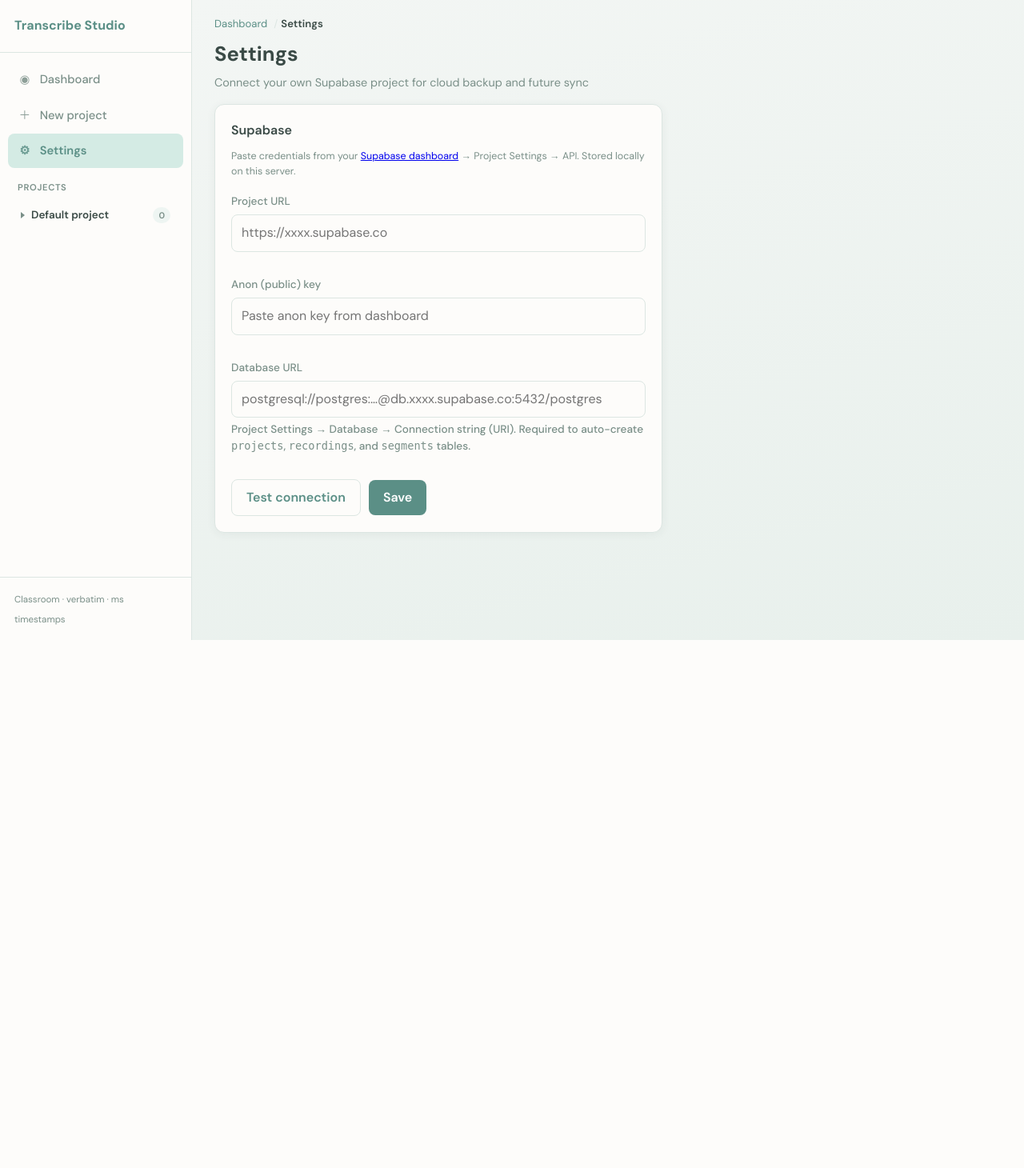
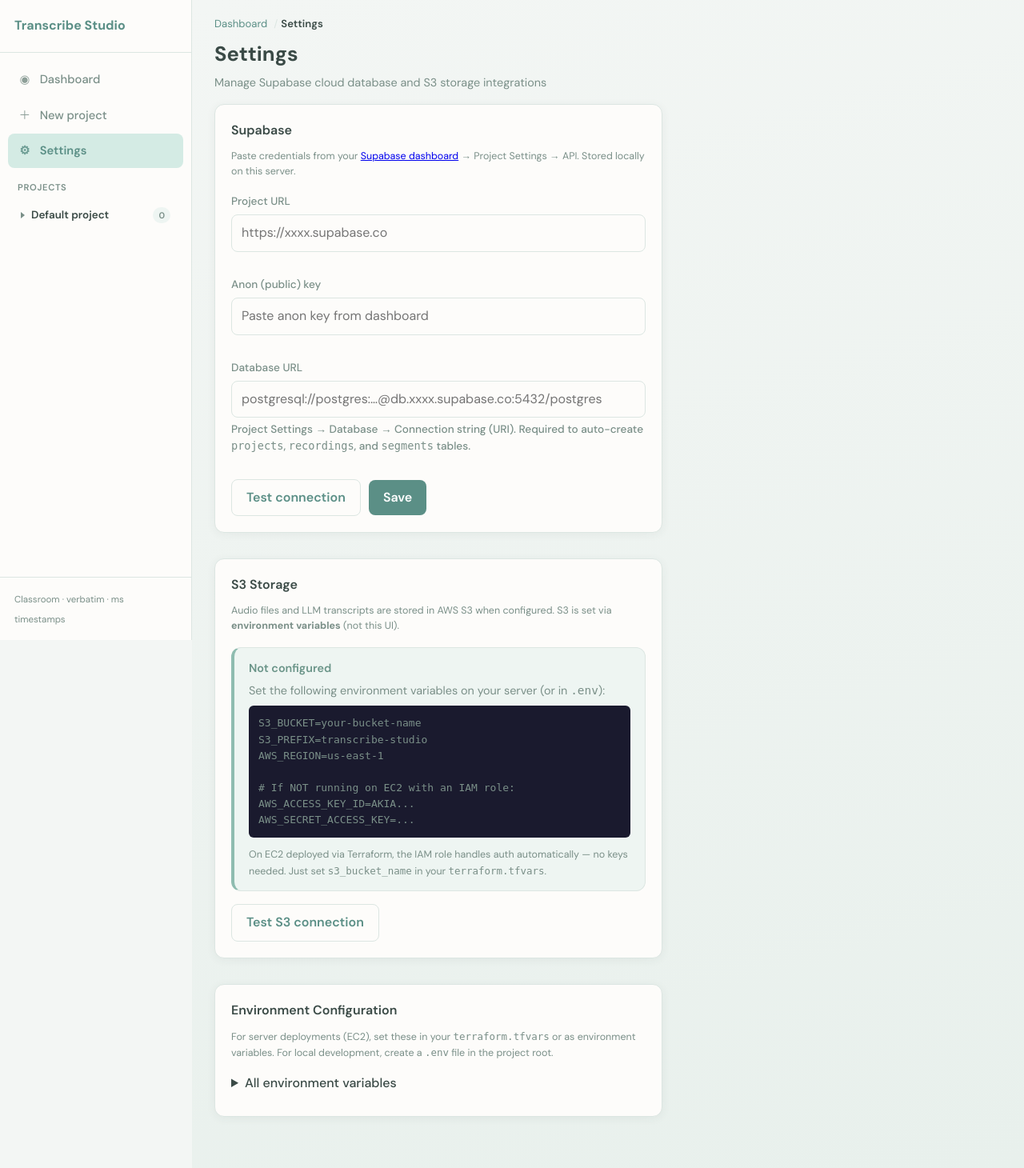
Before and after one commit to Mishkat-Quantum-Labs/transcribe-studio, a FastAPI app: page /settings in a window 1280 px wide. Shown: the whole page at 80% size. Before the commit the page ends 800 px from the top, so only its background shows below. Run offline with FastAPI, Linux system fonts and the light colour scheme; data comes from the database, SQL or seed files in the repository; data that the repository does not hold is empty; some libraries are stand-ins or nearby versions.

Commit message:
feat: add S3 storage integration and Supabase env var loading
- Add app/services/s3.py for AWS S3 audio/transcript storage
- Load Supabase settings from env vars on startup (for EC2 deploys)
- Add .env file support with built-in dotenv loader (no extra dependency)
- Update Settings UI to show S3 status and env var documentation
- Add S3 upload/download/delete to recording lifecycle
- Add presigned URL fallback for audio streaming from S3
- Terraform: add S3 bucket, IAM role, and instance profile
- Terraform: pass Supabase + S3 env vars to EC2 user_data
- Add boto3 to project dependencies
- Add .env.example with placeholder values
- Add /api/settings/s3 and /api/settings/status endpoints

```diff
--- a/app/cli.py
+++ b/app/cli.py
@@ -7,6 +7,34 @@ import app._bootstrap  # noqa: F401 — Windows console fix (must be first)
 import argparse
 import os
 import sys
+from pathlib import Path
+
+
+def _load_dotenv() -> None:
+    """Load .env file from project root or cwd if present (no dependency needed)."""
+    # Check common locations for .env
+    candidates = [
+        Path.cwd() / ".env",
+        Path(__file__).resolve().parent.parent / ".env",
+    ]
+    for env_file in candidates:
+        if env_file.is_file():
+            with env_file.open() as f:
+                for line in f:
+                    line = line.strip()
+                    if not line or line.startswith("#") or "=" not in line:
+                        continue
+                    key, _, value = line.partition("=")
+                    key = key.strip()
+                    value = value.strip().strip("'\"")
+                    # Don't override existing env vars
+                    if key and key not in os.environ:
+                        os.environ[key] = value
+            break
+
+
+# Load .env before anything else reads environment variables
+_load_dotenv()
 
 HELP_EPILOG = """
 examples:
--- a/app/main.py
+++ b/app/main.py
@@ -1,3 +1,4 @@
+import os
 import shutil
 import uuid
 from pathlib import Path
@@ -5,7 +6,7 @@ from typing import Any
 
 import uvicorn
 from fastapi import FastAPI, File, Form, HTTPException, Request, UploadFile
-from fastapi.responses import FileResponse, Response
+from fastapi.responses import FileResponse, RedirectResponse, Response
 from fastapi.staticfiles import StaticFiles
 from pydantic import BaseModel, Field
 
@@ -26,6 +27,7 @@ from app.services.settings import (
 )
 from app.services.secrets import redact_secrets
 from app.services.supabase_schema import setup_supabase
+from app.services import s3 as s3_service
 from app.paths import STATIC_DIR
 from app.web.deps import get_recording_or_404, recording_segments
 from app.web.routes import register_page_routes
@@ -85,7 +87,30 @@ def startup() -> None:
     migrate_add_recording_llm_fields()
     migrate_add_projects()
     migrate_app_settings()
+    _load_env_settings()
     _ensure_supabase_on_startup()
+
+
+def _load_env_settings() -> None:
+    """Seed Supabase settings from environment variables (useful on EC2)."""
+    env_url = os.environ.get("SUPABASE_URL", "").strip()
+    env_anon = os.environ.get("SUPABASE_ANON_KEY", "").strip()
+    env_db = os.environ.get("SUPABASE_DB_URL", "").strip()
+    if not env_url or not env_anon:
+        return
+    conn = get_conn()
+    existing = get_supabase_settings(conn)
+    # Only seed if not already configured via the UI
+    if existing.get("supabase_url"):
+        conn.close()
+        return
+    try:
+        save_supabase_settings(conn, url=env_url, anon_key=env_anon, db_url=env_db)
+        print(f"Supabase: loaded settings from environment variables")
+    except ValueError as exc:
+        print(f"Supabase env config error: {exc}")
+    finally:
+        conn.close()
 
 
 class SupabaseSettingsIn(BaseModel):
@@ -199,6 +224,12 @@ async def upload_recording(
     with dest.open("wb") as out:
         shutil.copyfileobj(file.file, out)
 
+    # Upload to S3 if configured (keep local copy as cache)
+    if s3_service.is_s3_configured():
+        s3_result = s3_service.upload_file(dest, "audio", stored)
+        if not s3_result.get("ok"):
+            print(f"S3 upload warning: {s3_result.get('message')}")
+
     conn = get_conn()
     if project_id is None:
         default = conn.execute(
@@ -279,10 +310,24 @@ def stream_audio(recording_id: int):
     conn.close()
     if not rec:
         raise HTTPException(404, "Recording not found")
+
     path = AUDIO_DIR / rec["filename"]
-    if not path.exists():
-        raise HTTPException(404, "Audio file missing")
-    return FileResponse(path)
+
+    # If local file exists, serve it directly
+    if path.exists():
+        return FileResponse(path)
+
+    # Try S3: generate presigned URL and redirect
+    if s3_service.is_s3_configured():
+        result = s3_service.generate_presigned_url("audio", rec["filename"])
+        if result.get("ok"):
+            return RedirectResponse(result["url"], status_code=302)
+        # Try downloading from S3 to local cache
+        dl = s3_service.download_file("audio", rec["filename"], path)
+        if dl.get("ok"):
+            return FileResponse(path)
+
+    raise HTTPException(404, "Audio file missing")
 
 
 @app.post("/api/recordings/{recording_id}/segments/overlap")
@@ -556,9 +601,13 @@ def delete_recording(recording_id: int):
     conn.execute("DELETE FROM recordings WHERE id = ?", (recording_id,))
     conn.commit()
     conn.close()
+    # Delete local file
     path = AUDIO_DIR / rec["filename"]
     if path.exists():
         path.unlink()
+    # Delete from S3
+    if s3_service.is_s3_configured():
+        s3_service.delete_file("audio", rec["filename"])
     return {"ok": True}
 
 
@@ -768,6 +817,12 @@ async def upload_llm_transcript(
     stored_path = LLM_TRANSCRIPT_DIR / stored_filename
     stored_path.write_text(text_content, encoding="utf-8")
 
+    # Upload to S3 if configured
+    if s3_service.is_s3_configured():
+        s3_result = s3_service.upload_file(stored_path, "llm_transcripts", stored_filename)
+        if not s3_result.get("ok"):
+            print(f"S3 transcript upload warning: {s3_result.get('message')}")
+
     conn = get_conn()
     try:
         return _ingest_llm_transcript(
@@ -781,6 +836,8 @@ async def upload_llm_transcript(
         )
     except HTTPException:
         stored_path.unlink(missing_ok=True)
+        if s3_service.is_s3_configured():
+            s3_service.delete_file("llm_transcripts", stored_filename)
         raise
     finally:
         conn.close()
@@ -949,6 +1006,9 @@ def delete_llm_transcript(recording_id: int):
         path = LLM_TRANSCRIPT_DIR / rec["llm_transcript_file"]
         if path.exists():
             path.unlink()
+        # Delete from S3
+        if s3_service.is_s3_configured():
+            s3_service.delete_file("llm_transcripts", rec["llm_transcript_file"])
 
     # Clear from database
     conn.execute(
@@ -965,5 +1025,56 @@ def delete_llm_transcript(recording_id: int):
     return {"ok": True}
 
 
+# ============================================================
+# S3 & Infrastructure Status Endpoints
+# ============================================================
+
+
+@app.get("/api/settings/s3")
+def api_get_s3_status():
+    """Check S3 configuration and connection status."""
+    if not s3_service.is_s3_configured():
+        return {
+            "configured": False,
+            "message": "S3_BUCKET environment variable not set",
+        }
+    result = s3_service.check_connection()
+    return {
+        "configured": True,
+        **result,
+    }
+
+
+@app.post("/api/settings/s3/test")
+def api_test_s3():
+    """Test S3 connectivity."""
+    return s3_service.check_connection()
+
+
+@app.get("/api/settings/status")
+def api_integration_status():
+    """Overview of all integrations (Supabase + S3)."""
+    conn = get_conn()
+    raw = get_supabase_settings(conn)
+    conn.close()
+    supa_view = supabase_public_view(raw)
+
+    s3_configured = s3_service.is_s3_configured()
+    s3_status = s3_service.check_connection() if s3_configured else {"ok": False}
+
+    return {
+        "supabase": {
+            "configured": supa_view["configured"],
+            "url": supa_view.get("supabase_url", ""),
+        },
+        "s3": {
+            "configured": s3_configured,
+            "ok": s3_status.get("ok", False),
+            "bucket": s3_status.get("bucket", ""),
+            "message": s3_status.get("message", "Not configured"),
+        },
+    }
+
+
 if __name__ == "__main__":
     run()
--- a/app/templates/screens/settings.html
+++ b/app/templates/screens/settings.html
@@ -3,10 +3,12 @@
 
 {% block page_header %}
 <h1 class="page-title">Settings</h1>
-<p class="page-subtitle">Connect your own Supabase project for cloud backup and future sync</p>
+<p class="page-subtitle">Manage Supabase cloud database and S3 storage integrations</p>
 {% endblock %}
 
 {% block content %}
+
+{# ============ SUPABASE SECTION ============ #}
 <section class="card form-card">
   <h2>Supabase</h2>
   <p class="field-hint" style="margin-bottom:16px">
@@ -52,10 +54,80 @@
 
 {% if supabase.configured %}
 <div class="hint-card">
-  <strong>Status</strong>
-  <p>Supabase configured for <code>{{ supabase.supabase_url }}</code></p>
+  <strong>Supabase Status</strong>
+  <p>Connected to <code>{{ supabase.supabase_url }}</code></p>
 </div>
 {% endif %}
+
+{# ============ S3 SECTION ============ #}
+<section class="card form-card" style="margin-top:32px">
+  <h2>S3 Storage</h2>
+  <p class="field-hint" style="margin-bottom:16px">
+    Audio files and LLM transcripts are stored in AWS S3 when configured.
+    S3 is set via <strong>environment variables</strong> (not this UI).
+  </p>
+
+  {% if s3.configured %}
+  <div class="hint-card {% if s3.ok %}hint-card--success{% else %}hint-card--error{% endif %}">
+    <strong>{% if s3.ok %}✓ Connected{% else %}✗ Error{% endif %}</strong>
+    <p>{{ s3.message }}</p>
+    {% if s3.bucket %}
+    <p>Bucket: <code>{{ s3.bucket }}</code> — Region: <code>{{ s3.region }}</code></p>
+    {% endif %}
+  </div>
+  {% else %}
+  <div class="hint-card">
+    <strong>Not configured</strong>
+    <p>Set the following environment variables on your server (or in <code>.env</code>):</p>
+    <pre style="background:#1a1a2e;padding:12px;border-radius:6px;overflow-x:auto;font-size:13px;margin-top:8px"><code>S3_BUCKET=your-bucket-name
+S3_PREFIX=transcribe-studio
+AWS_REGION=us-east-1
+
+# If NOT running on EC2 with an IAM role:
+AWS_ACCESS_KEY_ID=AKIA...
+AWS_SECRET_ACCESS_KEY=...</code></pre>
+    <p class="field-hint" style="margin-top:12px">
+      On EC2 deployed via Terraform, the IAM role handles auth automatically — no keys needed.
+      Just set <code>s3_bucket_name</code> in your <code>terraform.tfvars</code>.
+    </p>
+  </div>
+  {% endif %}
+
+  <div class="form-actions" style="margin-top:16px">
+    <button type="button" id="btn-test-s3" class="btn btn-ghost">Test S3 connection</button>
+  </div>
+  <p id="s3-status" class="status-msg" hidden></p>
+</section>
+
+{# ============ ENVIRONMENT INFO ============ #}
+<section class="card form-card" style="margin-top:32px">
+  <h2>Environment Configuration</h2>
+  <p class="field-hint" style="margin-bottom:16px">
+    For server deployments (EC2), set these in your <code>terraform.tfvars</code> or as environment variables.
+    For local development, create a <code>.env</code> file in the project root.
+  </p>
+
+  <details>
+    <summary style="cursor:pointer;font-weight:500;margin-bottom:8px">All environment variables</summary>
+    <pre style="background:#1a1a2e;padding:12px;border-radius:6px;overflow-x:auto;font-size:13px"><code># App
+TRANSCRIBE_STUDIO_HOST=0.0.0.0
+TRANSCRIBE_STUDIO_PORT=8082
+TRANSCRIBE_STUDIO_DATA=/var/lib/transcribe-studio
+
+# Supabase (alternative to UI settings above)
+SUPABASE_URL=https://xxx.supabase.co
+SUPABASE_ANON_KEY=eyJ...
+SUPABASE_DB_URL=postgresql://...
+
+# S3
+S3_BUCKET=your-bucket-name
+S3_PREFIX=transcribe-studio
+AWS_REGION=us-east-1
+AWS_ACCESS_KEY_ID=AKIA...       # not needed on EC2 with IAM role
+AWS_SECRET_ACCESS_KEY=...        # not needed on EC2 with IAM role</code></pre>
+  </details>
+</section>
+
 {% endblock %}
 
 {% block scripts %}
@@ -123,5 +195,22 @@ form.addEventListener('submit', async (e) => {
     showStatus(e.message, true);
   }
 });
+
+// S3 test button
+const s3Status = document.getElementById('s3-status');
+document.getElementById('btn-test-s3').addEventListener('click', async () => {
+  s3Status.hidden = false;
+  s3Status.textContent = 'Testing…';
+  s3Status.className = 'status-msg';
+  try {
+    const res = await fetch('/api/settings/s3/test', { method: 'POST' });
+    const data = await res.json().catch(() => ({}));
+    s3Status.textContent = data.message || (data.ok ? 'Connected' : 'Failed');
+    s3Status.className = data.ok ? 'status-msg' : 'status-msg error';
+  } catch (e) {
+    s3Status.textContent = e.message;
+    s3Status.className = 'status-msg error';
+  }
+});
 </script>
 {% endblock %}
--- a/pyproject.toml
+++ b/pyproject.toml
@@ -28,6 +28,7 @@ dependencies = [
     "python-multipart>=0.0.12",
     "aiofiles>=24.1.0",
     "psycopg[binary]>=3.2.0",
+    "boto3>=1.35.0",
 ]
 
 [project.optional-dependencies]
```
Also changed, not shown: app/services/s3.py (added, +168 -0 lines), app/web/routes/settings_pages.py (+12 -0 lines), infra/README.md, 7 other files.
